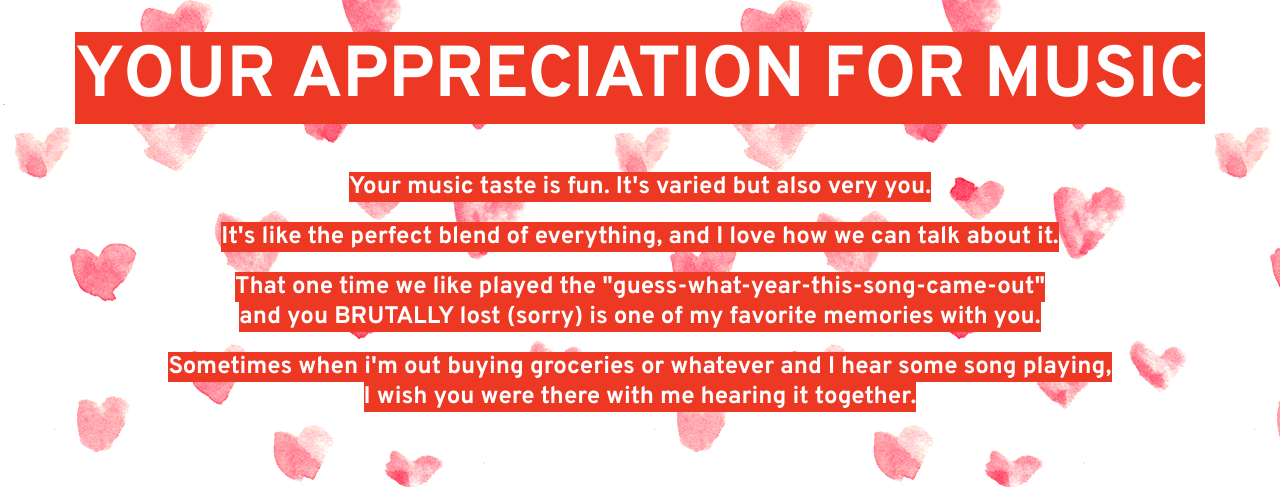
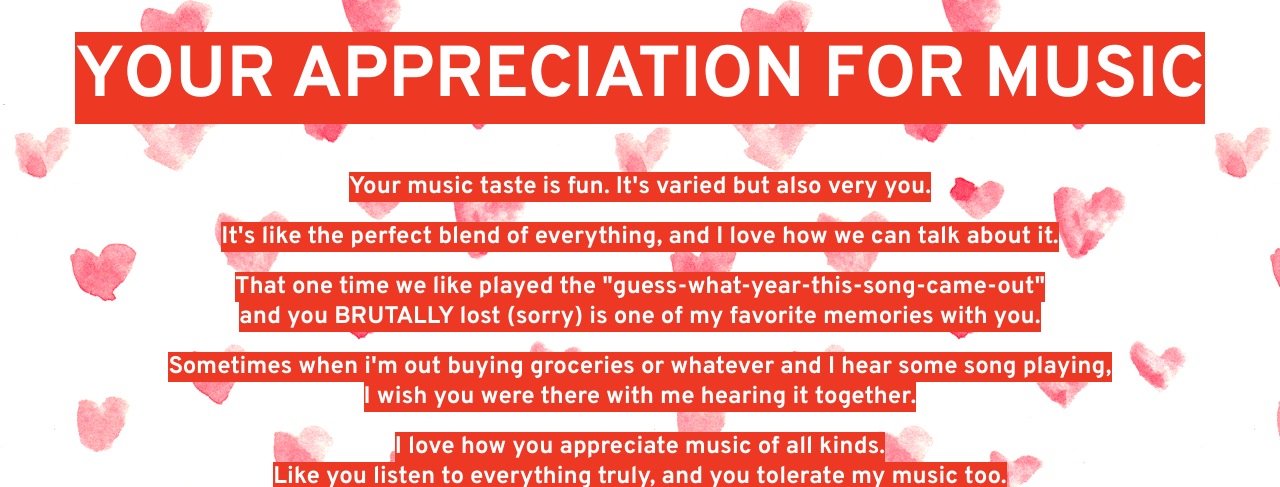
Before and after one commit to Isee258/isee.github.io, a plain HTML site: page music.html in a window 1280 px wide. Shown: the part 68-555 px from the top of the page. Drawn offline with Linux system fonts and the light colour scheme.

Commit message:
NOW i'ts done

```diff
--- a/music.html
+++ b/music.html
@@ -45,7 +45,12 @@
 
   <h2>
     <mark> Sometimes when i'm out buying groceries or whatever and I hear some song playing, <br>
-      I wish you were there with me hearing it together.</mark></a>
+      I wish you were there with me hearing it together.</mark>
+  </h2>
+
+  <h2>
+    <mark> I love how you appreciate music of all kinds. <br>
+      Like you listen to everything truly, and you tolerate my music too. </mark>
   </h2>
 
   <h1>
```
